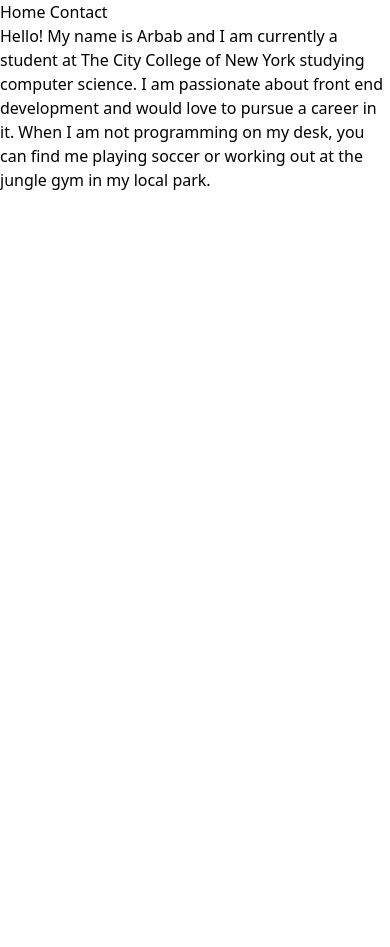
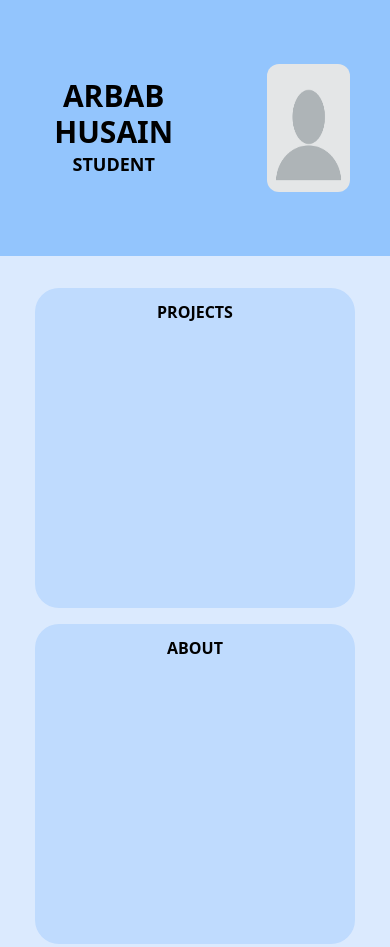
Before and after one commit to ArbabsLab/ArbabHusainPortfolio, a plain HTML site: page index.html in a window 390 px wide. Shown: the top 947 px of the page. Before the commit the page ends 844 px from the top, so only its background shows below. Drawn offline with nearby package versions, Linux system fonts and the light colour scheme.

Commit message:
Added UI and responsiveness

```diff
--- a/index.html
+++ b/index.html
@@ -6,18 +6,25 @@
     <script src="https://cdn.tailwindcss.com"></script>
     <title>Arbab Husain Portfolio</title>
 </head>
-<body>
-    <header>
-        <nav>
-            <a href="index.html">Home</a>
-            <a href="Pages/contact.html">Contact</a>
-        </nav>
-    </header>
-    <div class="About">
-        <p>Hello! My name is Arbab and I am currently a student at The City College of New York studying computer science.
-            I am passionate about front end development and would love to pursue a career in it. When I am not programming on my desk, you
-        can find me playing soccer or working out at the jungle gym in my local park.</p>
+<body class="bg-blue-100">
+
+    <div class="flex bg-blue-300 justify-center items-center h-64 md:h-80 lg:h-96">
+        <div class="text-center p-10">
+                <h1 class="text-black font-bold text-3xl">ARBAB HUSAIN</h1>
+                <h2 class="text-black font-bold text-lg">STUDENT</h2>
+        </div>
+
+        <div class="p-10">
+            <img src="Images/Blank.jpg" alt="Profile Picture" class="rounded-xl md:rounded-2xl lg:rounded-3xl size-32 md:size-48 lg:size-64"></img>
+        </div>
     </div>
 
+    <div class="flex flex-col md:flex-row lg:flex-row flex-wrap space-y-4 md:space-y-0 md:space-x-4 mt-8 justify-center items-center">
+
+        <div class="bg-blue-200 h-80 w-80 md:h-64 md:w-64 lg:h-80 lg:w-80 rounded-3xl transform hover:scale-105 hover:bg-blue-300 duration-300 text-center font-bold p-3">PROJECTS</div>
+        <div class="bg-blue-200 h-80 w-80 md:h-64 md:w-64 lg:h-80 lg:w-80 rounded-3xl transform hover:scale-105 hover:bg-blue-300 duration-300 text-center font-bold p-3">ABOUT</div>
+        <div class="bg-blue-200 h-80 w-80 md:h-64 md:w-64 lg:h-80 lg:w-80 rounded-3xl transform hover:scale-105 hover:bg-blue-300 duration-300 text-center font-bold p-3">CONTACT</div>
+
+    </div>
 </body>
 </html>
```
Also changed, not shown: Images/Blank.jpg (added).
